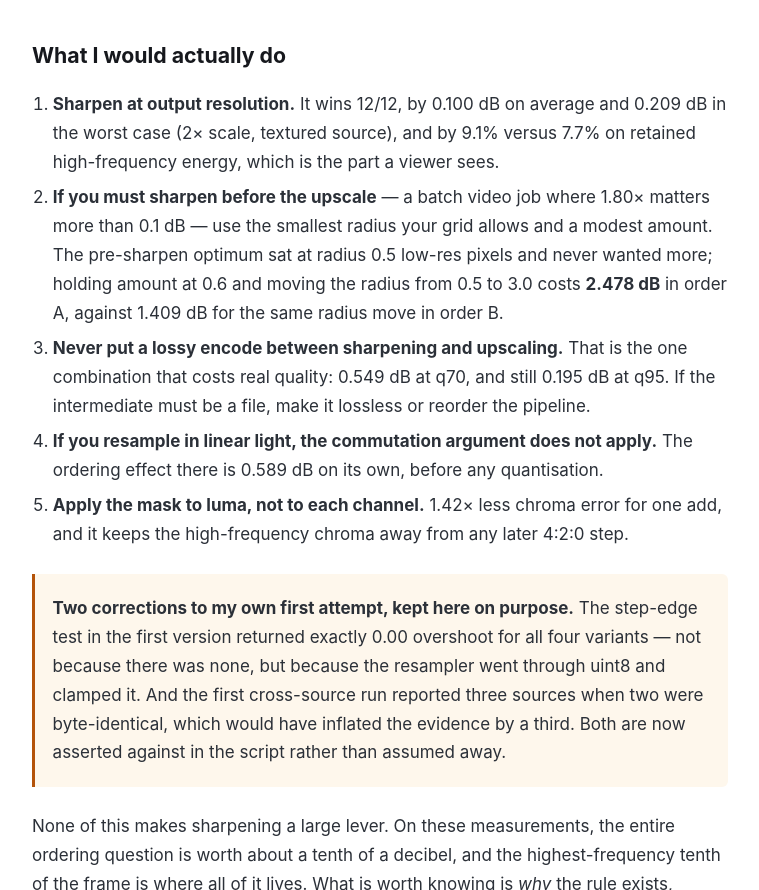
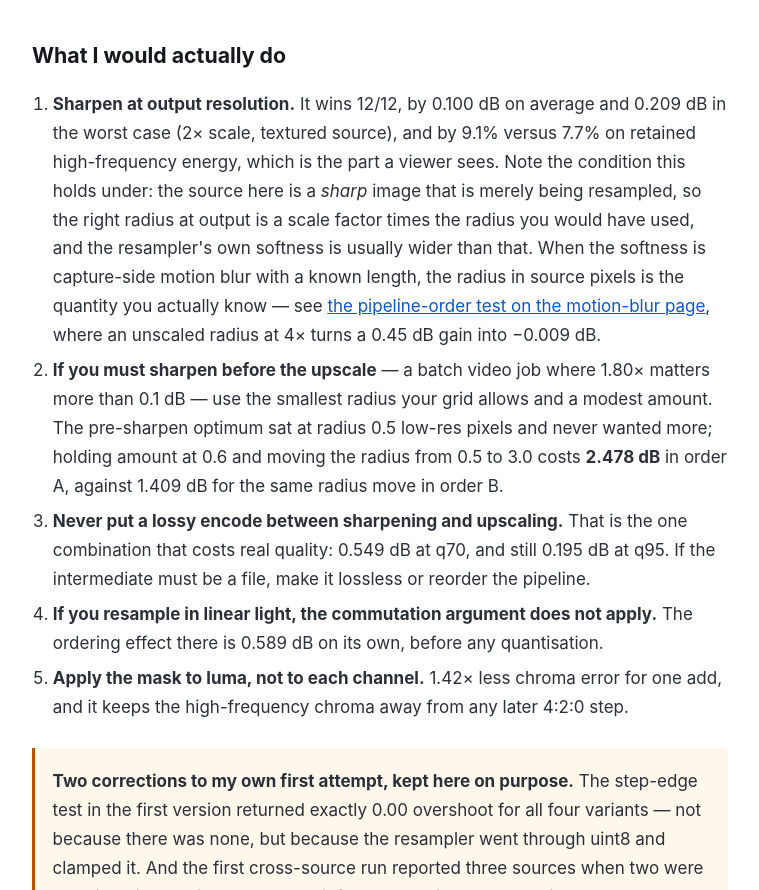
Before and after one commit to celticgemini001/upgolab-sharpen-before-or-after-upscale, a plain HTML site: page index.html in a window 1280 px wide. Shown: the part 9884-10774 px from the top of the page, without its empty margins (260-1019 px from the left). Drawn offline with Linux system fonts and the light colour scheme.

Commit message:
Qualify the output-resolution recommendation with the motion-blur case, link to pipeline-order test

```diff
--- a/index.html
+++ b/index.html
@@ -399,7 +399,14 @@ become the same operation.</p>
 <ol>
 <li><strong>Sharpen at output resolution.</strong> It wins 12/12, by 0.100 dB on average and 0.209 dB
 in the worst case (2× scale, textured source), and by 9.1% versus 7.7% on retained high-frequency
-energy, which is the part a viewer sees.</li>
+energy, which is the part a viewer sees. Note the condition this holds under: the source here is a
+<em>sharp</em> image that is merely being resampled, so the right radius at output is a
+scale factor times the radius you would have used, and the resampler's own softness is usually
+wider than that. When the softness is capture-side motion blur with a known length, the radius in
+source pixels is the quantity you actually know — see
+<a href="https://celticgemini001.github.io/upgolab-motion-blur-before-upscale/#pipeline-order">the
+pipeline-order test on the motion-blur page</a>, where an unscaled radius at 4× turns a 0.45 dB gain
+into &minus;0.009 dB.</li>
 <li><strong>If you must sharpen before the upscale</strong> — a batch video job where 1.80× matters
 more than 0.1 dB — use the smallest radius your grid allows and a modest amount. The pre-sharpen
 optimum sat at radius 0.5 low-res pixels and never wanted more; holding amount at 0.6 and moving the
```
